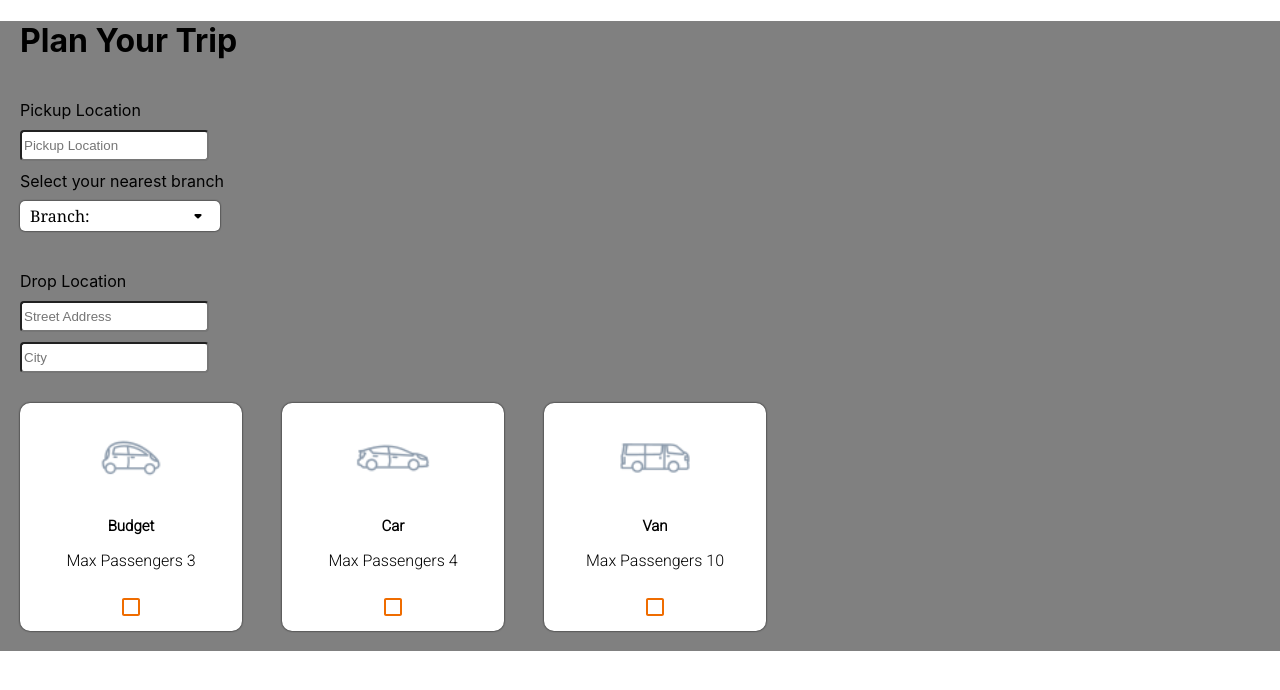
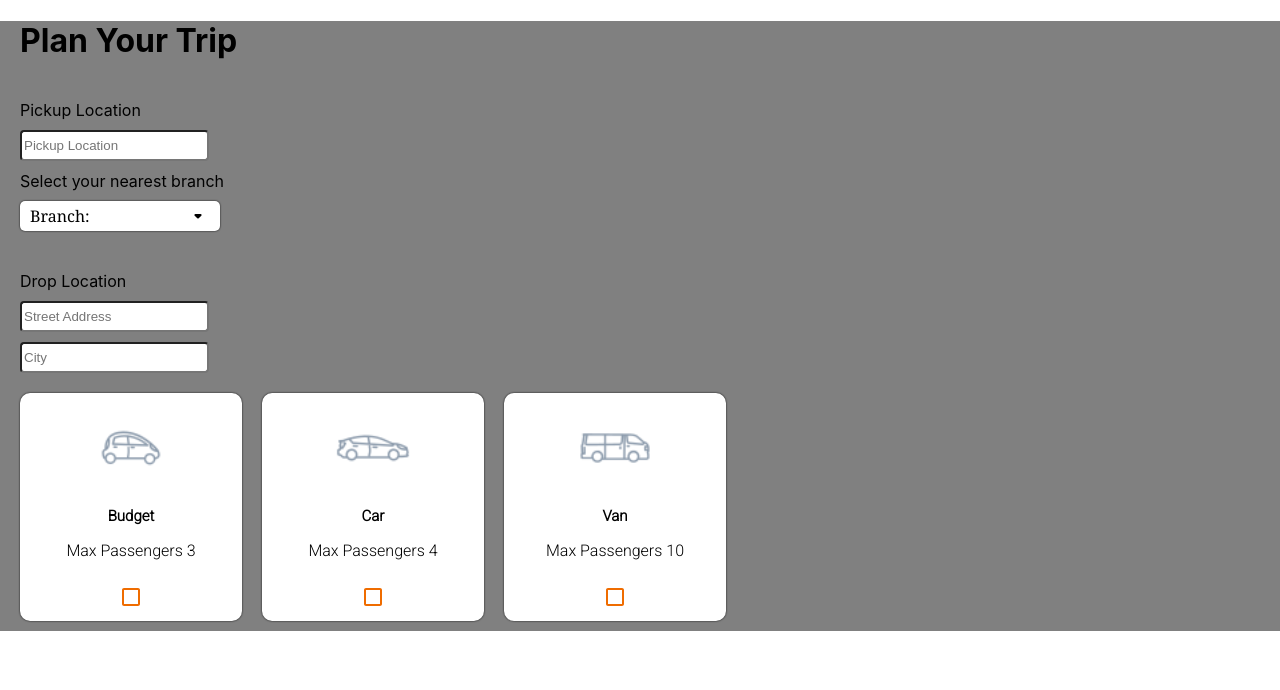
Before and after one commit to dvimukthi/cab-service-system, a React (Create React App) app: page /book in a window 1280 px wide. Shown: the top 690 px of the page. Built offline with nearby package versions, Linux system fonts and the light colour scheme; a web font is replaced by a local one.

Commit message:
BookingVehicles margins

```diff
--- a/src/Components/BookingComponent/BookingBody/BookingVehicles.css
+++ b/src/Components/BookingComponent/BookingBody/BookingVehicles.css
@@ -8,7 +8,8 @@
     background: white;
     padding: 15px;
     margin-left: 20px;
-    margin: 20px;
+    margin-top: 10px;
+    margin-bottom: 10px;
     padding-bottom: 5px;
     transition: all 0.5s;
     border-radius: 10px;
```
